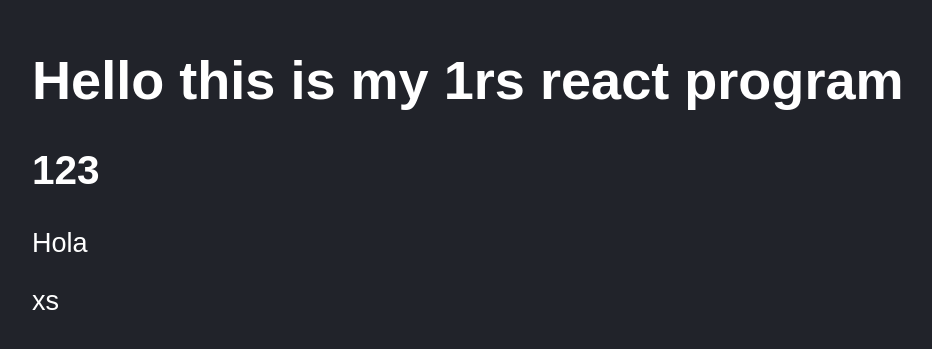
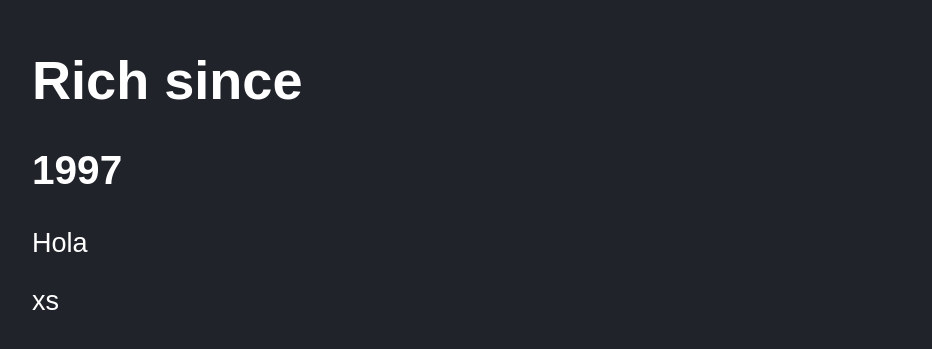
Before and after one commit to richarn/vite, a React (Vite) app: page / in a window 1280 px wide. Shown: the part 135-484 px from the top of the page, without its empty margins (116-1048 px from the left). Built offline with nearby package versions, Linux system fonts and the light colour scheme.

Commit message:
propypes added

```diff
--- a/package.json
+++ b/package.json
@@ -9,6 +9,7 @@
     "preview": "vite preview"
   },
   "dependencies": {
+    "prop-types": "^15.8.1",
     "react": "^18.2.0",
     "react-dom": "^18.2.0"
   },
--- a/src/main.jsx
+++ b/src/main.jsx
@@ -8,7 +8,7 @@
 
 ReactDOM.createRoot( document.getElementById('root') ).render(
 <React.StrictMode>
-    <FirstApp title="Hello this is my 1rs react program" nmro={123}/>
+    <FirstApp title='Rich since' nmro={1997}/>
 </React.StrictMode>
 
 );
```
Also changed, not shown: src/FirstApp.jsx (+7 -0 lines), 1 other file (tests, documents, lock files or other folders).
